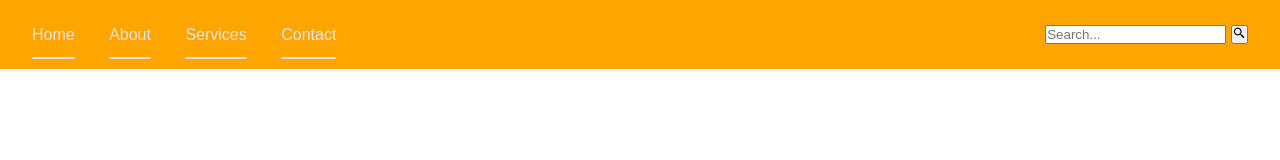
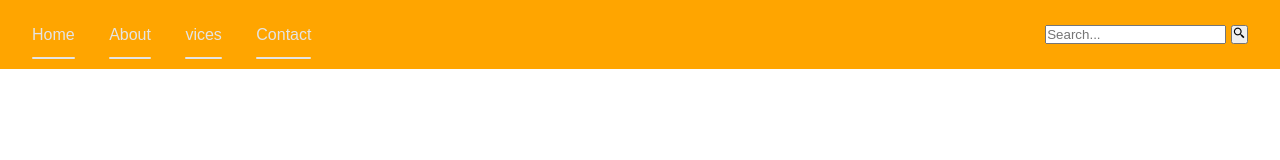
Before and after one commit to swidtech/registration_website, a plain HTML site: page index.html in a window 1280 px wide. Drawn offline with nearby package versions, Linux system fonts and the light colour scheme.

Commit message:
confirmation

```diff
--- a/index.html
+++ b/index.html
@@ -13,7 +13,7 @@
         <nav class="navbar">
             <a href="#">Home</a>
             <a href="#">About</a>
-            <a href="#">Services</a>
+            <a href="#">vices</a>
             <a href="#">Contact</a>
         </nav>
         <form action="#" class="serch-bar">
--- a/style.css
+++ b/style.css
@@ -38,6 +38,7 @@
     background-color: #e4e4e4;
     border-radius: 5px;
     transform: translateY(10px);
+    transition: 0.5s;
 }
 
 .navbar a:hover::after {
```
